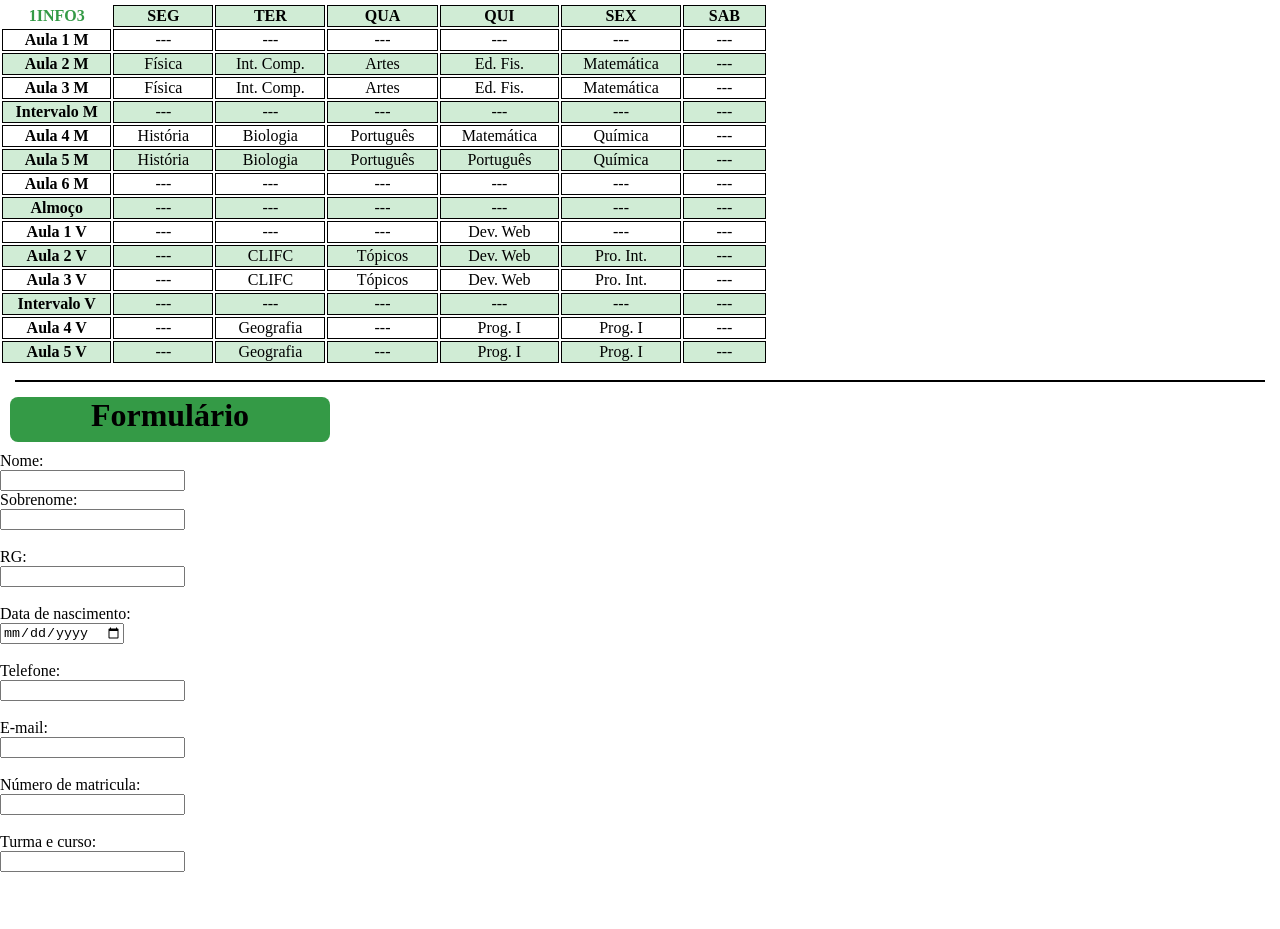
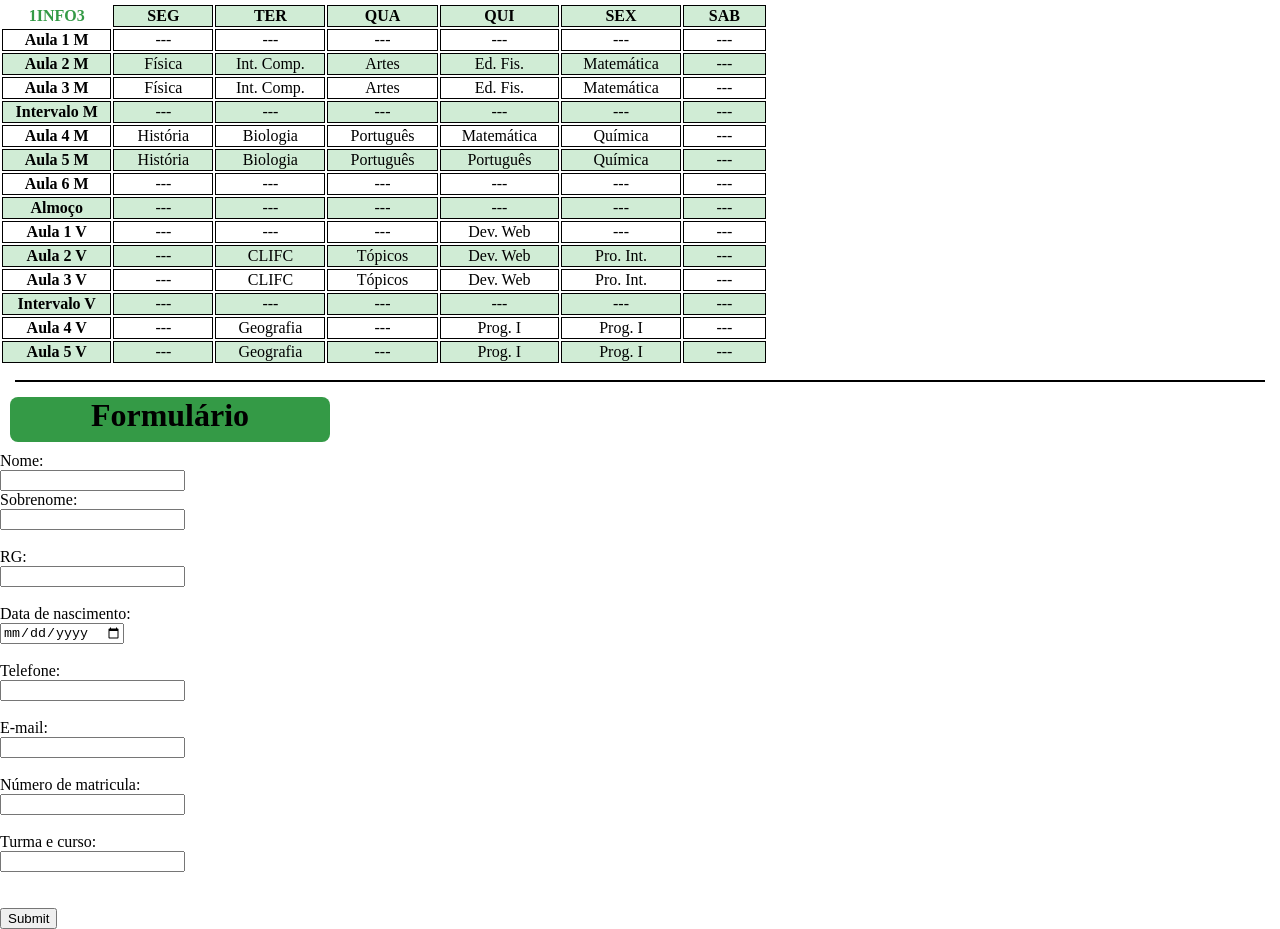
Before and after one commit to kapef/tabela-e-formularios, a plain HTML site: page index.html in a window 1280 px wide. Shown: the part 244-1173 px from the top of the page. Before the commit the page ends 1116 px from the top, so only its background shows below. Drawn offline with Linux system fonts and the light colour scheme.

Commit message:
submit button

```diff
--- a/index.html
+++ b/index.html
@@ -196,7 +196,12 @@
     <br>
 
         <label for="turma">Turma e curso:</label> <br>
-        <input type="text" name="turma" id="turma">
+        <input type="text" name="turma" id="turma"> <br>
+
+    <br>
+    <br>
+
+        <input type="submit" name="enviar" id="enviar" />
 
     </form>
 
```
